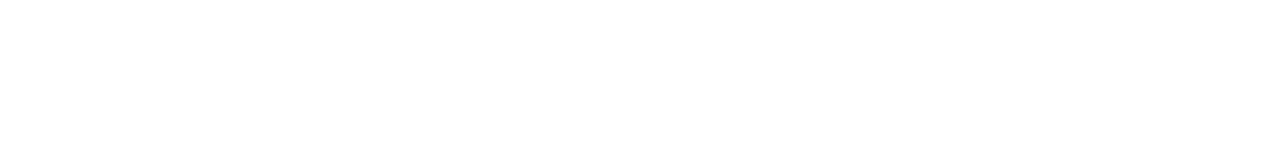
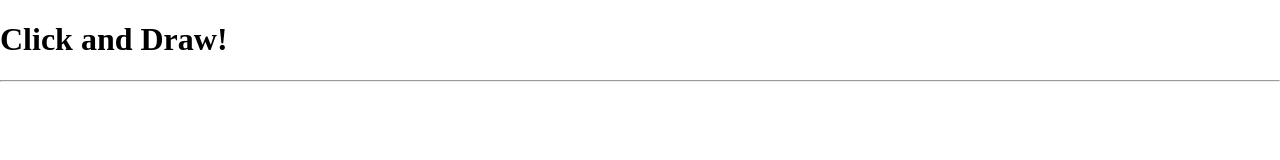
Before and after one commit to diminako/js-30, a plain HTML site: page day_08/day08.html in a window 1280 px wide. Drawn offline with Linux system fonts and the light colour scheme.

Commit message:
added title day 8

```diff
--- a/day_08/day08.html
+++ b/day_08/day08.html
@@ -9,8 +9,12 @@
     <title>Day 08 - HTML Canvas</title>
 </head>
 <body>
+    <div>
+        <h1>Click and Draw!</h1>
+        <hr>
+        <canvas id="draw" width="800" height="800"></canvas>
 
-    <canvas id="draw" width="800" height="800"></canvas>
+    </div>
 
 
     <script src="./day08.js"></script>
```
